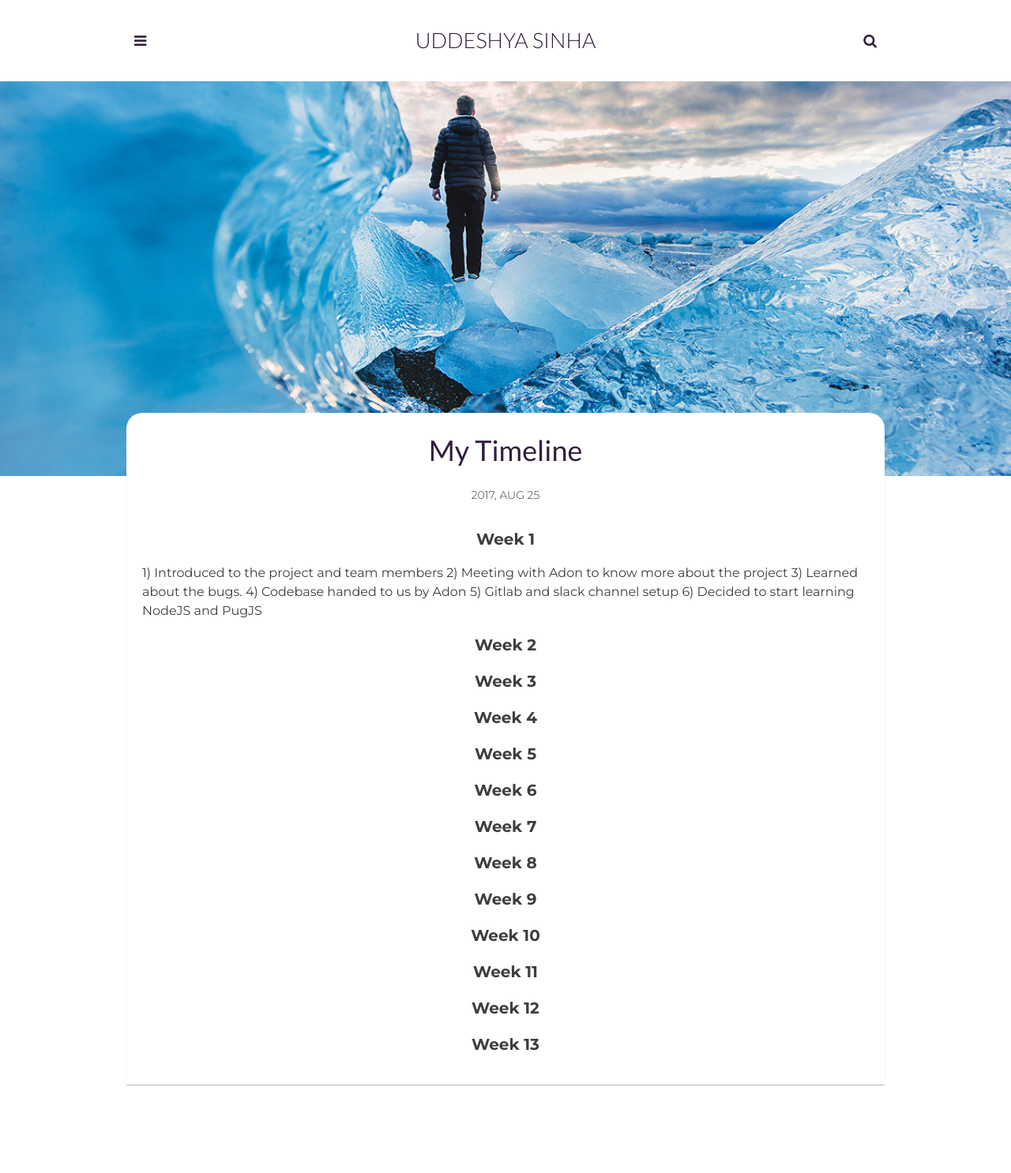
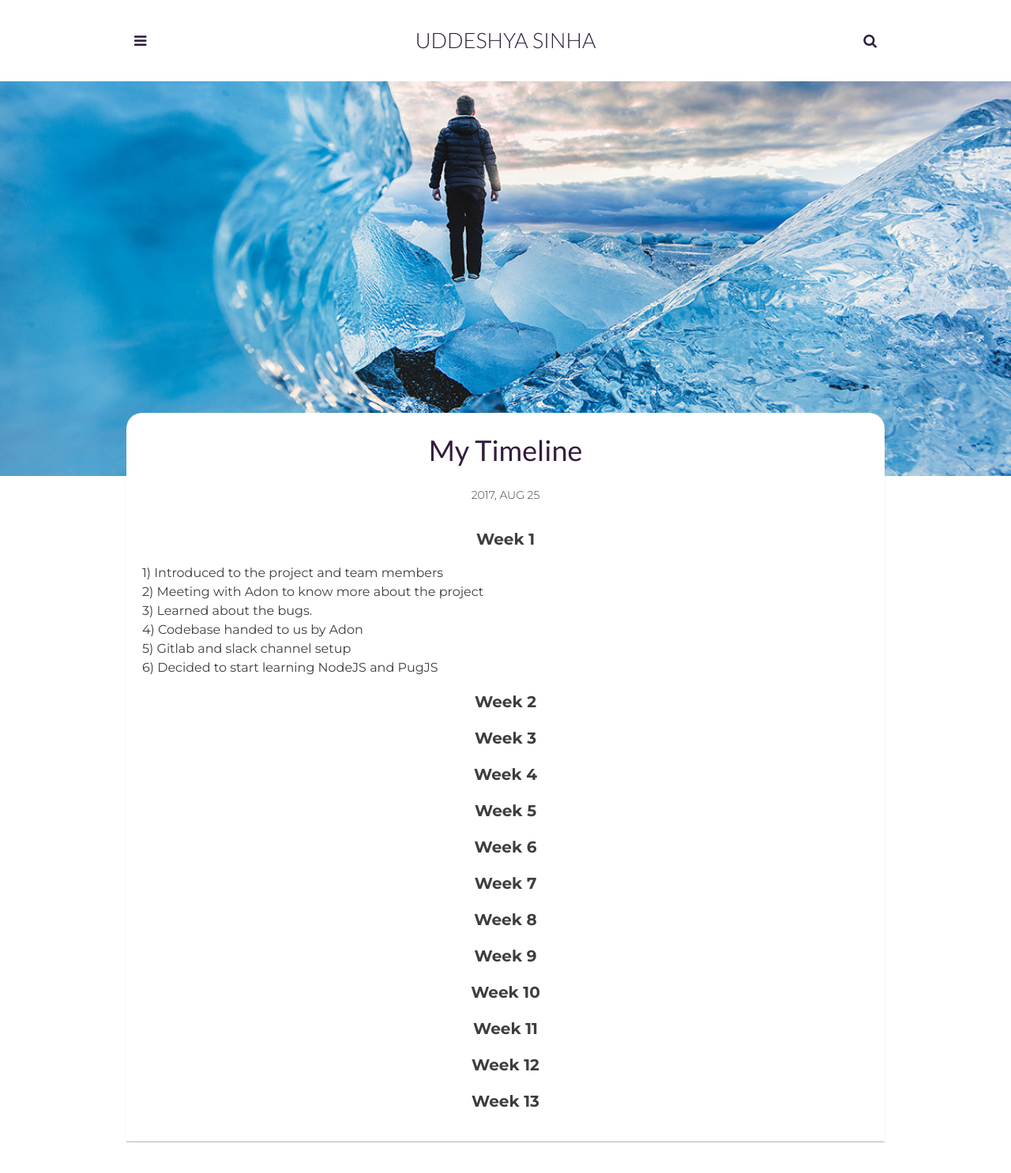
Before and after one commit to SinhaUddeshya/sinhauddeshya.github.io, a Jekyll site: the page built from _posts/2017-08-25-i-conquer-the-himalayas.markdown, in a window 1280 px wide. Shown: the top 1486 px of the page at 79% size. Built offline with Jekyll 4.4.1, drawn with Linux system fonts in a browser that asks for light colours.

```diff
--- a/_posts/2017-08-25-i-conquer-the-himalayas.markdown
+++ b/_posts/2017-08-25-i-conquer-the-himalayas.markdown
@@ -8,12 +8,12 @@ tags: []
 author: Adam Neilson # Add name author (optional)
 ---
 <p align="center"><span style="font-size:20px"><b>Week 1</b></span></p>
-1) Introduced to the project and team members
-2) Meeting with Adon to know more about the project
-3) Learned about the bugs.
-4) Codebase handed to us by Adon
-5) Gitlab and slack channel setup
-6) Decided to start learning NodeJS and PugJS
+1) Introduced to the project and team members<br>
+2) Meeting with Adon to know more about the project<br>
+3) Learned about the bugs.<br>
+4) Codebase handed to us by Adon<br>
+5) Gitlab and slack channel setup<br>
+6) Decided to start learning NodeJS and PugJS<br>
 <p align="center"><span style="font-size:20px"><b>Week 2</b></span></p>
 <p align="center"><span style="font-size:20px"><b>Week 3</b></span></p>
 <p align="center"><span style="font-size:20px"><b>Week 4</b></span></p>
```
